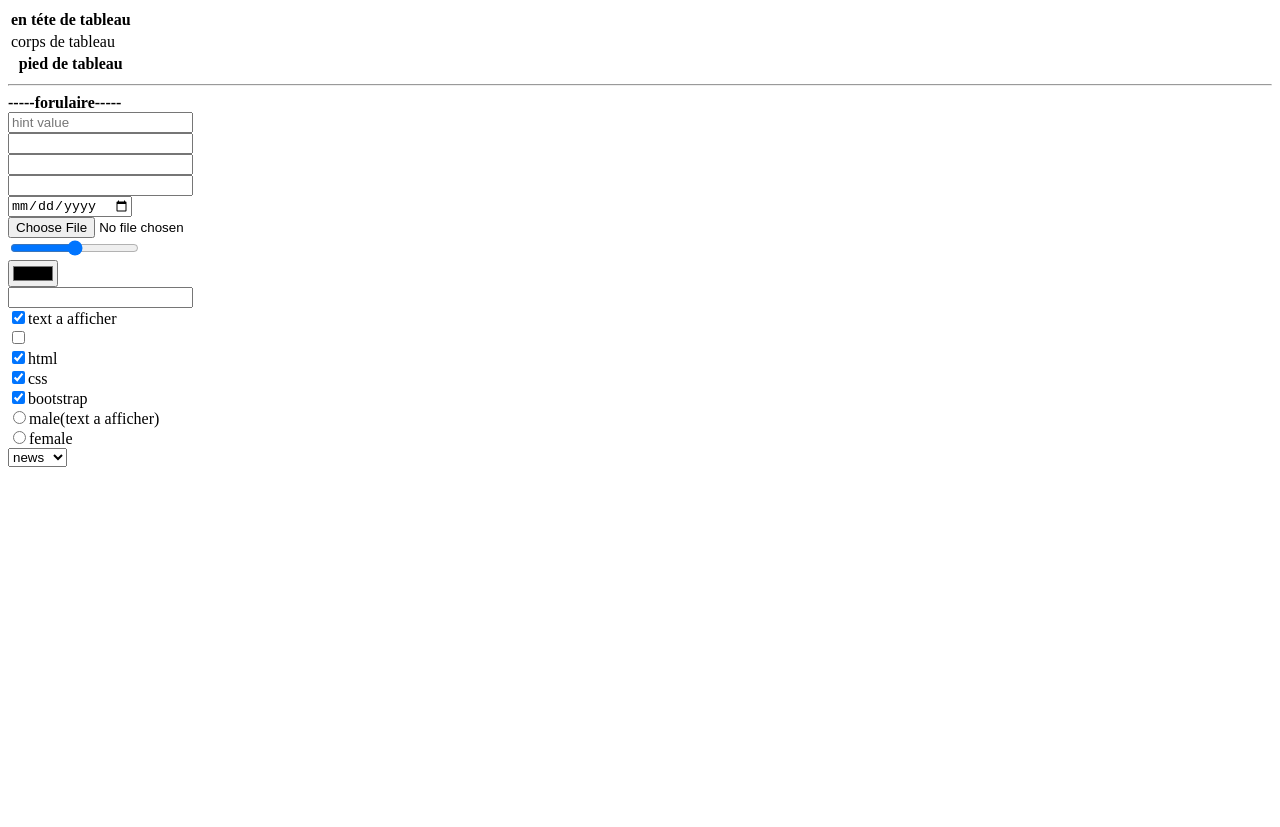
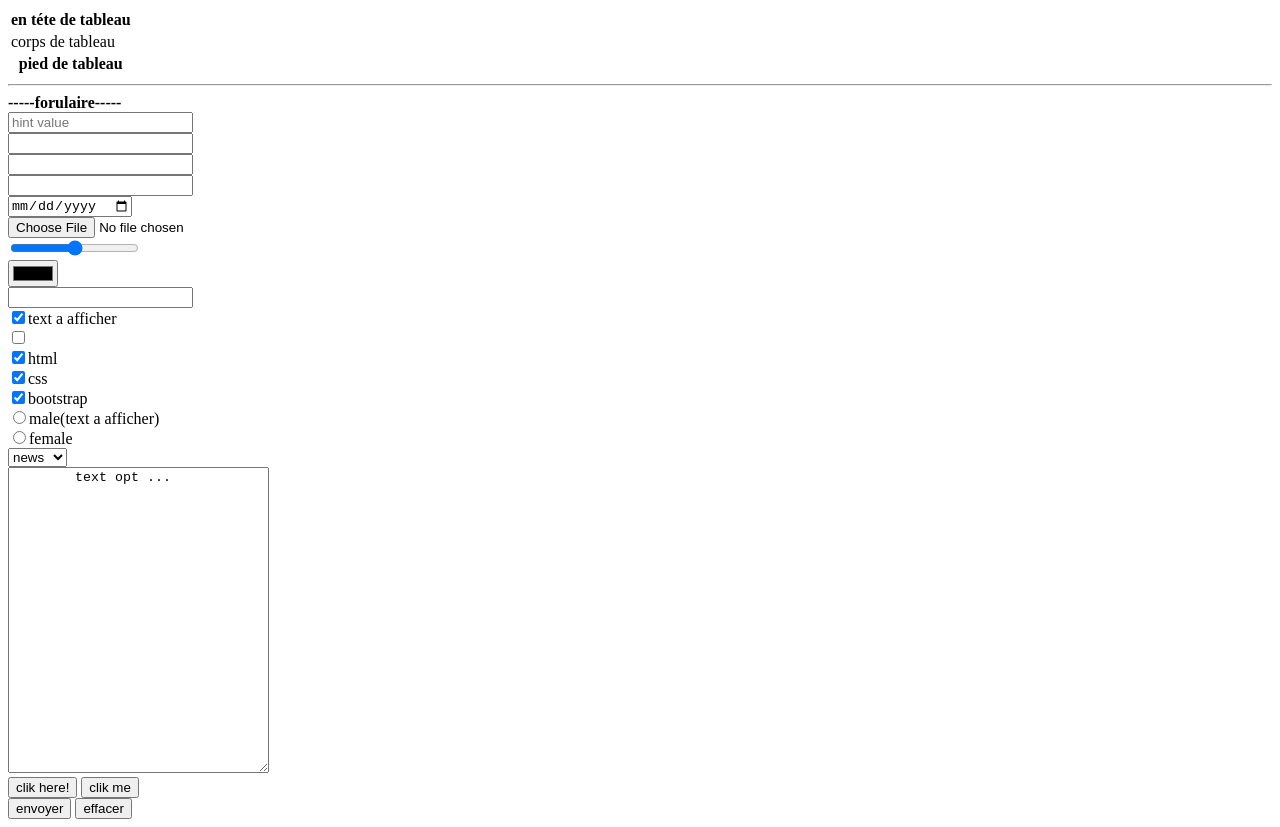
Before and after one commit to fatmaayachi/formalab_html_1_1, a plain HTML site: page test2.html in a window 1280 px wide. Before the commit the page ends 800 px from the top, so only its background shows below. Drawn offline with Linux system fonts and the light colour scheme.

Commit message:
aading my test 6

```diff
--- a/test2.html
+++ b/test2.html
@@ -52,6 +52,16 @@
             <option value="web">web</option>
 
         </select>
+         <br/>
+        <textarea rows="20" cols="30">
+        text opt ...
+        </textarea>
+        <br>
+        <input type="button" value="clik here!" onclick="jsfunction()"/>
+        <button>clik me</button>
+        <!--champ obligatoire--><br>
+        <input type="submit" value="envoyer"/>
+        <input type="reset" value="effacer"/>
 
         </body>
     </head>
```
